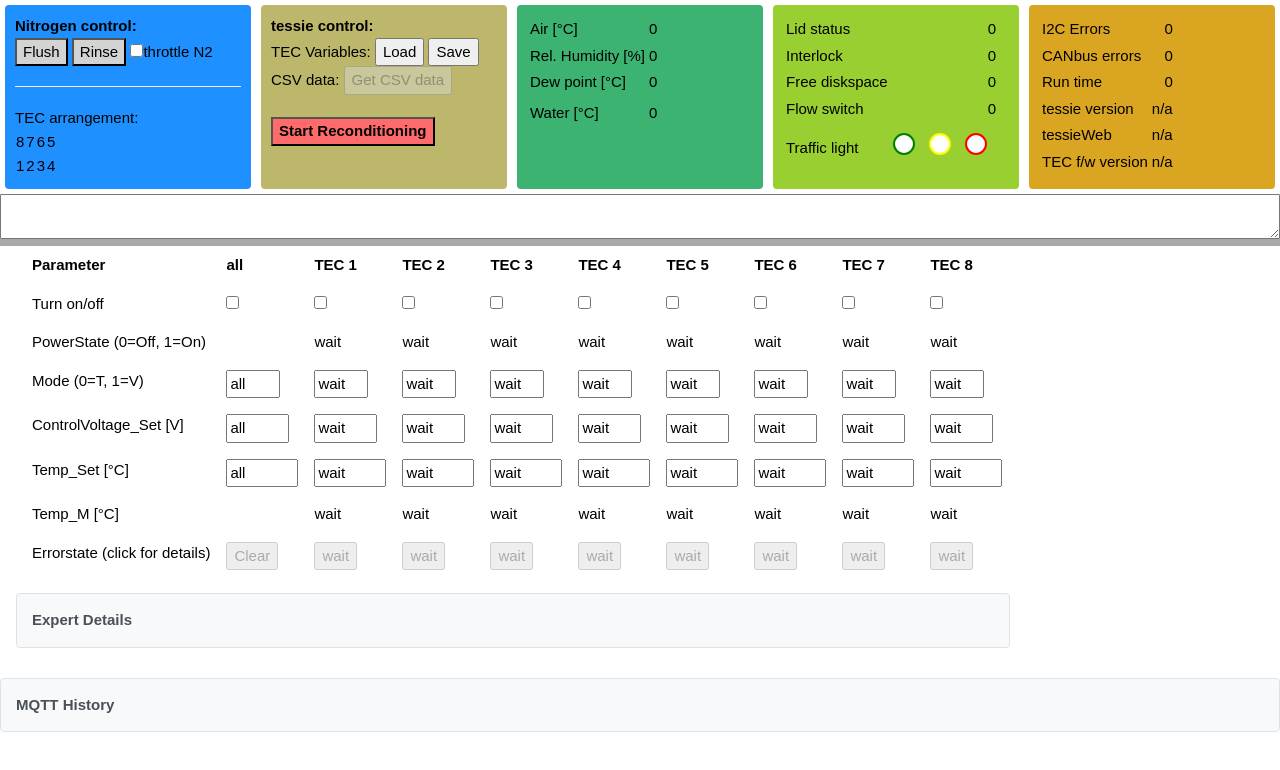
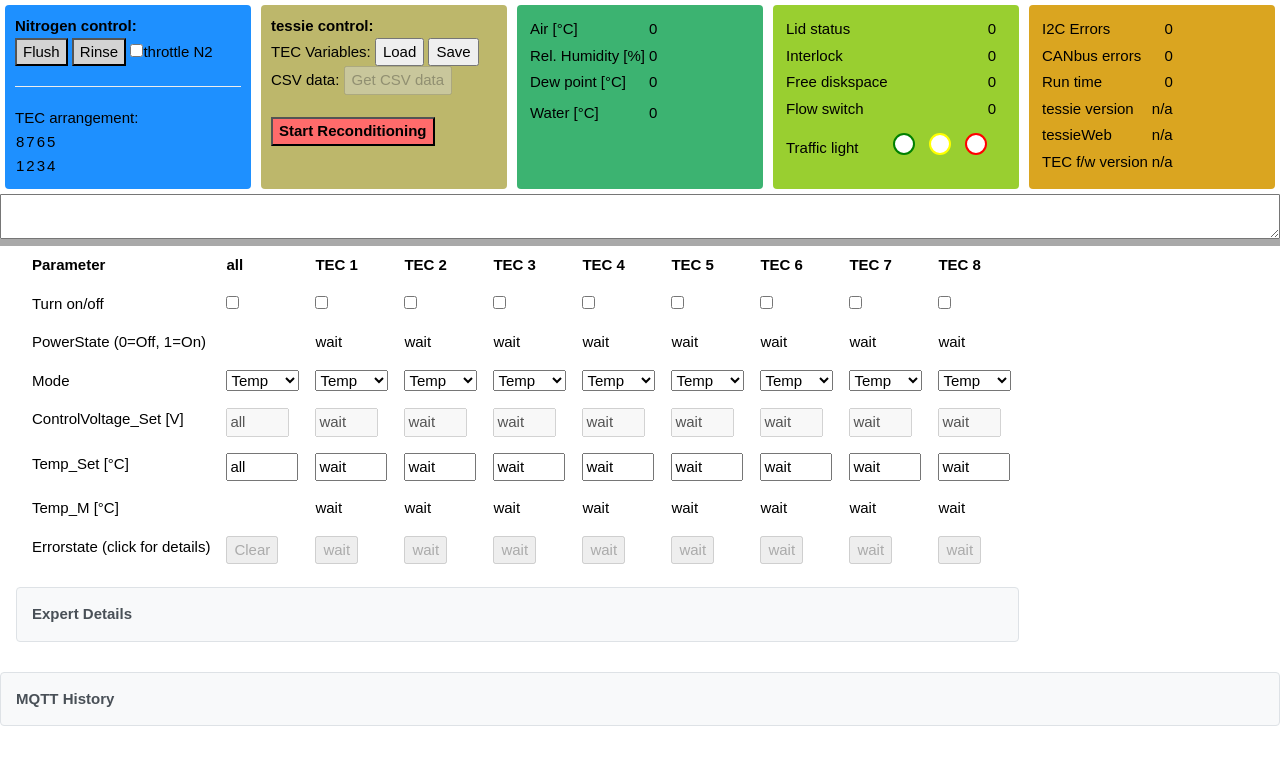
Before and after one commit to ursl/tessie, a website: page node/test1/public/index.html in a window 1280 px wide. Drawn offline with nearby package versions, Linux system fonts and the light colour scheme; no server answers.

Commit message:
start with issue 43

```diff
--- a/node/test1/public/index.html
+++ b/node/test1/public/index.html
@@ -297,29 +297,29 @@
           </tr>
 
           <tr>
-            <td>Mode (0=T, 1=V)</td>
-            <td> <input id="Mode0" maxlength="3" size="3" value="all"  onchange="chgMode(0,this.value)"></td>
-            <td> <input id="Mode1" maxlength="3" size="3" value="wait" onchange="chgMode(1,this.value)"></td>
-            <td> <input id="Mode2" maxlength="3" size="3" value="wait" onchange="chgMode(2,this.value)"></td>
-            <td> <input id="Mode3" maxlength="3" size="3" value="wait" onchange="chgMode(3,this.value)"></td>
-            <td> <input id="Mode4" maxlength="3" size="3" value="wait" onchange="chgMode(4,this.value)"></td>
-            <td> <input id="Mode5" maxlength="3" size="3" value="wait" onchange="chgMode(5,this.value)"></td>
-            <td> <input id="Mode6" maxlength="3" size="3" value="wait" onchange="chgMode(6,this.value)"></td>
-            <td> <input id="Mode7" maxlength="3" size="3" value="wait" onchange="chgMode(7,this.value)"></td>
-            <td> <input id="Mode8" maxlength="3" size="3" value="wait" onchange="chgMode(8,this.value)"></td>
+            <td>Mode</td>
+            <td> <select id="Mode0" onchange="chgMode(0,this.value)"><option value="0" selected>Temp</option><option value="1">Voltage</option></select></td>
+            <td> <select id="Mode1" onchange="chgMode(1,this.value)"><option value="0" selected>Temp</option><option value="1">Voltage</option></select></td>
+            <td> <select id="Mode2" onchange="chgMode(2,this.value)"><option value="0" selected>Temp</option><option value="1">Voltage</option></select></td>
+            <td> <select id="Mode3" onchange="chgMode(3,this.value)"><option value="0" selected>Temp</option><option value="1">Voltage</option></select></td>
+            <td> <select id="Mode4" onchange="chgMode(4,this.value)"><option value="0" selected>Temp</option><option value="1">Voltage</option></select></td>
+            <td> <select id="Mode5" onchange="chgMode(5,this.value)"><option value="0" selected>Temp</option><option value="1">Voltage</option></select></td>
+            <td> <select id="Mode6" onchange="chgMode(6,this.value)"><option value="0" selected>Temp</option><option value="1">Voltage</option></select></td>
+            <td> <select id="Mode7" onchange="chgMode(7,this.value)"><option value="0" selected>Temp</option><option value="1">Voltage</option></select></td>
+            <td> <select id="Mode8" onchange="chgMode(8,this.value)"><option value="0" selected>Temp</option><option value="1">Voltage</option></select></td>
           </tr>
 
           <tr>
             <td>ControlVoltage_Set [V]</td>
-            <td> <input id="ControlVoltage_Set0" maxlength="4" size="4" value="all"  onchange="chgControlVoltage_Set(0,this.value)"></td>
-            <td> <input id="ControlVoltage_Set1" maxlength="4" size="4" value="wait" onchange="chgControlVoltage_Set(1,this.value)"></td>
-            <td> <input id="ControlVoltage_Set2" maxlength="4" size="4" value="wait" onchange="chgControlVoltage_Set(2,this.value)"></td>
-            <td> <input id="ControlVoltage_Set3" maxlength="4" size="4" value="wait" onchange="chgControlVoltage_Set(3,this.value)"></td>
-            <td> <input id="ControlVoltage_Set4" maxlength="4" size="4" value="wait" onchange="chgControlVoltage_Set(4,this.value)"></td>
-            <td> <input id="ControlVoltage_Set5" maxlength="4" size="4" value="wait" onchange="chgControlVoltage_Set(5,this.value)"></td>
-            <td> <input id="ControlVoltage_Set6" maxlength="4" size="4" value="wait" onchange="chgControlVoltage_Set(6,this.value)"></td>
-            <td> <input id="ControlVoltage_Set7" maxlength="4" size="4" value="wait" onchange="chgControlVoltage_Set(7,this.value)"></td>
-            <td> <input id="ControlVoltage_Set8" maxlength="4" size="4" value="wait" onchange="chgControlVoltage_Set(8,this.value)"></td>
+            <td> <input id="ControlVoltage_Set0" maxlength="4" size="4" value="all"  disabled onchange="chgControlVoltage_Set(0,this.value)"></td>
+            <td> <input id="ControlVoltage_Set1" maxlength="4" size="4" value="wait" disabled onchange="chgControlVoltage_Set(1,this.value)"></td>
+            <td> <input id="ControlVoltage_Set2" maxlength="4" size="4" value="wait" disabled onchange="chgControlVoltage_Set(2,this.value)"></td>
+            <td> <input id="ControlVoltage_Set3" maxlength="4" size="4" value="wait" disabled onchange="chgControlVoltage_Set(3,this.value)"></td>
+            <td> <input id="ControlVoltage_Set4" maxlength="4" size="4" value="wait" disabled onchange="chgControlVoltage_Set(4,this.value)"></td>
+            <td> <input id="ControlVoltage_Set5" maxlength="4" size="4" value="wait" disabled onchange="chgControlVoltage_Set(5,this.value)"></td>
+            <td> <input id="ControlVoltage_Set6" maxlength="4" size="4" value="wait" disabled onchange="chgControlVoltage_Set(6,this.value)"></td>
+            <td> <input id="ControlVoltage_Set7" maxlength="4" size="4" value="wait" disabled onchange="chgControlVoltage_Set(7,this.value)"></td>
+            <td> <input id="ControlVoltage_Set8" maxlength="4" size="4" value="wait" disabled onchange="chgControlVoltage_Set(8,this.value)"></td>
           </tr>
 
           <tr>
@@ -991,10 +991,26 @@
       socket.on('ModeString', (msg) => {
           const snumbers = msg.toString().replace('Mode = ', '');
           const vNumbers = snumbers.split(',');
+          let allSame = true;
+          let firstMode = null;
           for (let i = 1; i <= 8; i++) {
               let tm = 'Mode' + i.toString();
-              if (document.activeElement != document.getElementById(tm))
-                  document.getElementById(tm).value = parseFloat(vNumbers[i-1]).toFixed(0);
+              const modeEl = document.getElementById(tm);
+              const modeVal = parseInt(vNumbers[i-1], 10);
+              if (isNaN(modeVal)) continue;
+              if (firstMode === null) firstMode = modeVal;
+              else if (modeVal !== firstMode) allSame = false;
+              if (document.activeElement != modeEl) {
+                  modeEl.value = modeVal.toString();
+                  applyModeUI(i, modeVal);
+              }
+          }
+          if (allSame && firstMode !== null) {
+              const mode0 = document.getElementById('Mode0');
+              if (document.activeElement != mode0) {
+                  mode0.value = firstMode.toString();
+                  applyModeUI(0, firstMode);
+              }
           }
       });
 
@@ -1146,10 +1162,29 @@
           socket.emit('temp_set', msg);
       }
 
+      function applyModeUI(itec, modeVal) {
+          const isTemp = (parseInt(modeVal, 10) === 0);
+          const tempEl = document.getElementById('Temp_Set' + itec);
+          const cvEl = document.getElementById('ControlVoltage_Set' + itec);
+          if (tempEl) tempEl.disabled = !isTemp;
+          if (cvEl) cvEl.disabled = isTemp;
+      }
+
       function chgMode(itec, val) {
           let msg = "tec " + itec.toString() + " set Mode " + val.toString();
           console.log("mode_set: " + msg);
           socket.emit('mode_set', msg);
+          if (itec === 0) {
+              for (let i = 0; i <= 8; i++) {
+                  if (i > 0) {
+                      const modeEl = document.getElementById('Mode' + i);
+                      if (modeEl) modeEl.value = val.toString();
+                  }
+                  applyModeUI(i, val);
+              }
+          } else {
+              applyModeUI(itec, val);
+          }
       }
 
       function chgPID_kp(itec, val) {
--- a/node/test1/tessieWebVersion.txt
+++ b/node/test1/tessieWebVersion.txt
@@ -1 +1 @@
-2026/06/09-01
+2026/07/10-02
```
